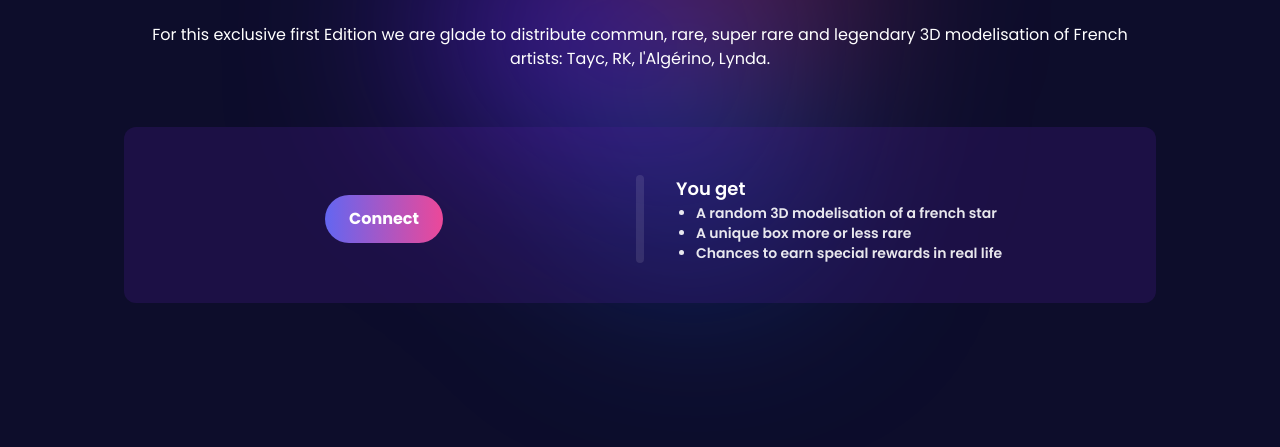
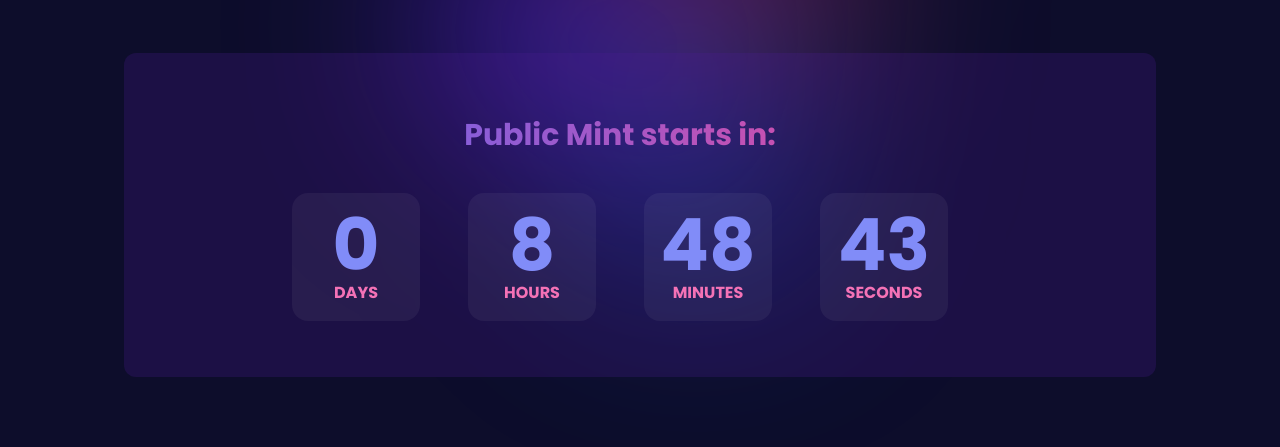
Before and after one commit to flo3551/oxmose-mint, a React app: page / in a window 1280 px wide. Shown: the part 353-800 px from the top of the page. Built offline with nearby package versions, Linux system fonts and the light colour scheme.

Commit message:
text change

```diff
--- a/src/index.js
+++ b/src/index.js
@@ -31,8 +31,8 @@
     const [isSoldOut, setSoldOut] = useState(false);
     const [txPending, setTxPending] = useState(false);
 
-    // const [countdownDate, setCountdownDate] = useState(1645128000000); PROD TIMESTAMP
-    const [countdownDate, setCountdownDate] = useState(1645038300000);
+    const [countdownDate, setCountdownDate] = useState(1645128000000);
+    // const [countdownDate, setCountdownDate] = useState(1645038300000);
     const [countdownEnded, setCountdownEnded] = useState(undefined);
     const [countdownDays, setCountdownDays] = useState("00");
     const [countdownHours, setCountdownHours] = useState("00");
@@ -268,7 +268,7 @@
 
                                     <div className="py-4 px-0 md:p-4 bg-opacity-25 rounded-xl">
                                         <h2 className="text-center text-3xl font-bold text-transparent bg-clip-text bg-gradient-to-r from-indigo-500 to-pink-500">
-                                            Public sale starts in:
+                                            Public Mint starts in:
                                         </h2>
                                         <div className="mt-10 mx-auto px-4 md:px-0 flex justify-center items-center font-bold text-gray-500 text-center">
                                             <div className="mx-1 md:mx-6 p-1 py-3 md:p-4 w-1/4 bg-white bg-opacity-5 rounded-2xl">
```
Also changed, not shown: dist/index.html.
